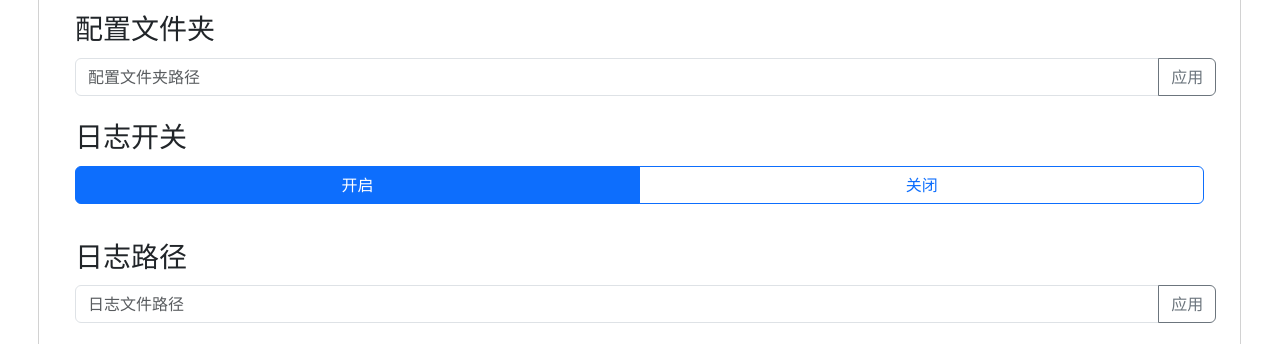
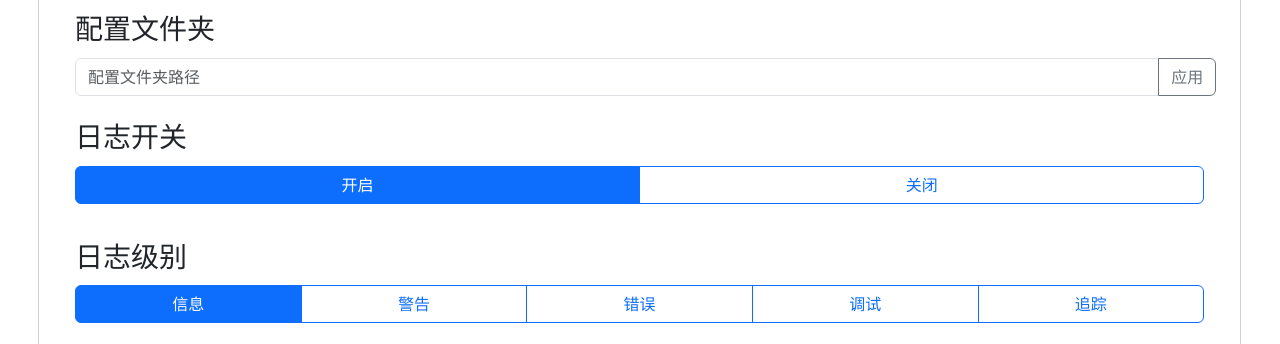
Before and after one commit to HoleHolo/uperf_for_kirin970, a plain HTML site: page webroot/index.html in a window 1280 px wide. Shown: the part 595-939 px from the top of the page. Drawn offline with Linux system fonts and the light colour scheme.

Commit message:
小修复

```diff
--- a/webroot/index.html
+++ b/webroot/index.html
@@ -38,25 +38,42 @@
           <input type="radio" class="btn-check" name="btnradio1" id="btn-log-off" autocomplete="off">
           <label class="btn btn-outline-primary" for="btn-log-off">关闭</label>
         </div>
+        <h3>日志级别</h3>
+        <div class="btn-group" role="group" id="log-level">
+          <input type="radio" class="btn-check" name="btnradio2" id="btn-log-1" autocomplete="off" checked="">
+          <label class="btn btn-outline-primary" for="btn-log-1">信息</label>
+
+          <input type="radio" class="btn-check" name="btnradio2" id="btn-log-2" autocomplete="off">
+          <label class="btn btn-outline-primary" for="btn-log-2">警告</label>
+
+          <input type="radio" class="btn-check" name="btnradio2" id="btn-log-3" autocomplete="off">
+          <label class="btn btn-outline-primary" for="btn-log-3">错误</label>
+
+          <input type="radio" class="btn-check" name="btnradio2" id="btn-log-4" autocomplete="off">
+          <label class="btn btn-outline-primary" for="btn-log-4">调试</label>
+
+          <input type="radio" class="btn-check" name="btnradio2" id="btn-log-5" autocomplete="off">
+          <label class="btn btn-outline-primary" for="btn-log-5">追踪</label>
+        </div>
         <h3>日志路径</h3>
         <div class="input-group">
           <input type="text" class="form-control" placeholder="日志文件路径" aria-describedby="button-addon2">
           <button class="btn btn-outline-secondary" type="button" id="button-addon2">应用</button>
         </div>
-        <h3>sfanalyser 支持</h3>
+        <h3>sfanalysis</h3>
         <div class="btn-group" role="group" id="sf">
-          <input type="radio" class="btn-check" name="btnradio2" id="btn-sf-on" autocomplete="off" checked="">
+          <input type="radio" class="btn-check" name="btnradio3" id="btn-sf-on" autocomplete="off" checked="">
           <label class="btn btn-outline-primary" for="btn-sf-on">开启</label>
 
-          <input type="radio" class="btn-check" name="btnradio2" id="btn-sf-off" autocomplete="off">
+          <input type="radio" class="btn-check" name="btnradio3" id="btn-sf-off" autocomplete="off">
           <label class="btn btn-outline-primary" for="btn-sf-off">关闭</label>
         </div>
         <h3>自动重启</h3>
         <div class="btn-group" role="group" id="restart">
-          <input type="radio" class="btn-check" name="btnradio3" id="btn-restart-on" autocomplete="off" checked="">
+          <input type="radio" class="btn-check" name="btnradio4" id="btn-restart-on" autocomplete="off" checked="">
           <label class="btn btn-outline-primary" for="btn-restart-on">开启</label>
 
-          <input type="radio" class="btn-check" name="btnradio3" id="btn-restart-off" autocomplete="off">
+          <input type="radio" class="btn-check" name="btnradio4" id="btn-restart-off" autocomplete="off">
           <label class="btn btn-outline-primary" for="btn-restart-off">关闭</label>
         </div>
         <h3>重启间隔</h3>
```
